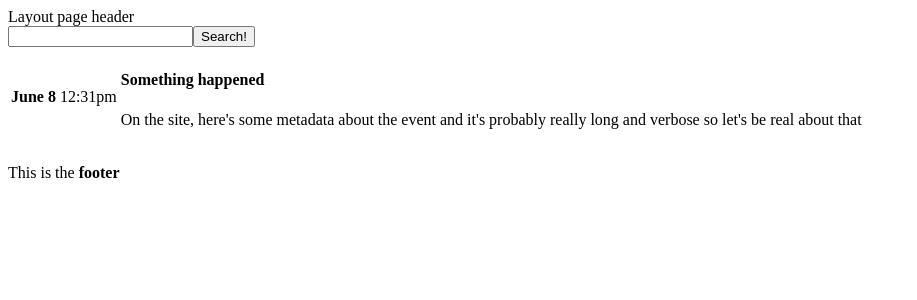
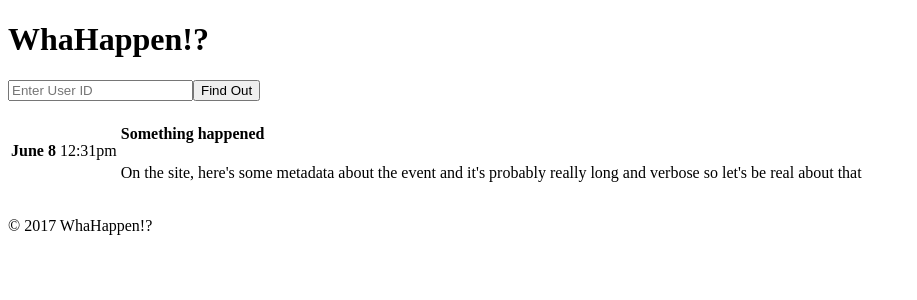
Before and after one commit to natelevine/Whahappen, a React app: page / in a window 1280 px wide. Shown: the top 300 px of the page, without its empty margins (0-917 px from the left). Built offline with nearby package versions, Linux system fonts and the light colour scheme; the HTML template or start-up script is replaced by a standard one.

Commit message:
big html/css push

```diff
--- a/src/components/IndexPage.js
+++ b/src/components/IndexPage.js
@@ -8,10 +8,11 @@ const searchHandler = (val) => {
 export const IndexPage = () => (
   <div className="home">
 
-    <div className="search">
+    <div id="search">
       <SearchForm searchHandler={searchHandler}/>
     </div>
 
+    <div id="results">
     <table>
       <tbody>
       <tr>
@@ -24,6 +25,7 @@ export const IndexPage = () => (
       </tr>
       </tbody>
     </table>
+    </div>
 
   </div>
 );
--- a/src/components/Layout.js
+++ b/src/components/Layout.js
@@ -4,12 +4,14 @@ import { Link } from 'react-router-dom';
 export const Layout = props => (
   <div className="app-container">
     <header>
-      Layout page header
+      <h1>
+      WhaHappen!?
+      </h1>
     </header>
     <div className="app-content">{props.children}</div>
     <footer>
       <p>
-        This is the <strong>footer</strong>
+        &copy; 2017 WhaHappen!?
       </p>
     </footer>
   </div>
--- a/src/components/SearchForm.js
+++ b/src/components/SearchForm.js
@@ -5,14 +5,14 @@ export const SearchForm = ({searchHandler}) => {
 
   return (
     <div>
-      <input ref={node => {
+      <input placeholder="Enter User ID" type="text" ref={node => {
         input = node;
       }} />
       <button onClick={() => {
         searchHandler(input.value);
         input.value = '';
       }}>
-        Search!
+        Find Out
       </button>
     </div>
   );
--- a/src/static/css/main.css
+++ b/src/static/css/main.css
@@ -1,5 +1,28 @@
+body, input, button {
+  font-family: 'Open Sans', sans-serif;
+}
 body {
-  font-family: 'Open Sans', sans-serif;
+  margin: 0;
+  padding: 0;
+}
+#main {
+  width: 800px;
+  margin: 0 auto;
+}
+h1 {
+  font-size: 24px;
+  margin: 0;
+  padding: 20px 0;
+  text-align: center;
+}
+#search {
+  text-align: center;
+  padding: 0 0 20px;
+}
+#results {
+  border: 1px solid #eee;
+  border-width: 1px 0;
+  min-height: 600px;
 }
 table {
   border-collapse: collapse;
@@ -25,3 +48,33 @@ h4 {
 p {
   margin: 0;
 }
+
+input[type="text"] {
+  padding: 10px;
+  border: solid 1px #dcdcdc;
+  transition: box-shadow 0.3s, border 0.3s;
+  margin: 0;
+  box-shadow: none;
+  margin-right: 10px;
+}
+input[type="text"]:focus {
+  border: solid 1px #abc;
+  box-shadow: 0 0 5px 1px #def;
+  outline: none;
+}
+input[type="text"], button {
+  font-size: 16px;
+  padding: 10px;
+  border-radius: 3px;
+}
+button {
+  background: #1d6bae;
+  border: none;
+  color: white;
+}
+
+footer {
+  color: #999;
+  text-align: center;
+  padding: 20px 0;
+}
```
Also changed, not shown: src/static/img/whahappen_favicon.png (added), src/views/index.ejs.
